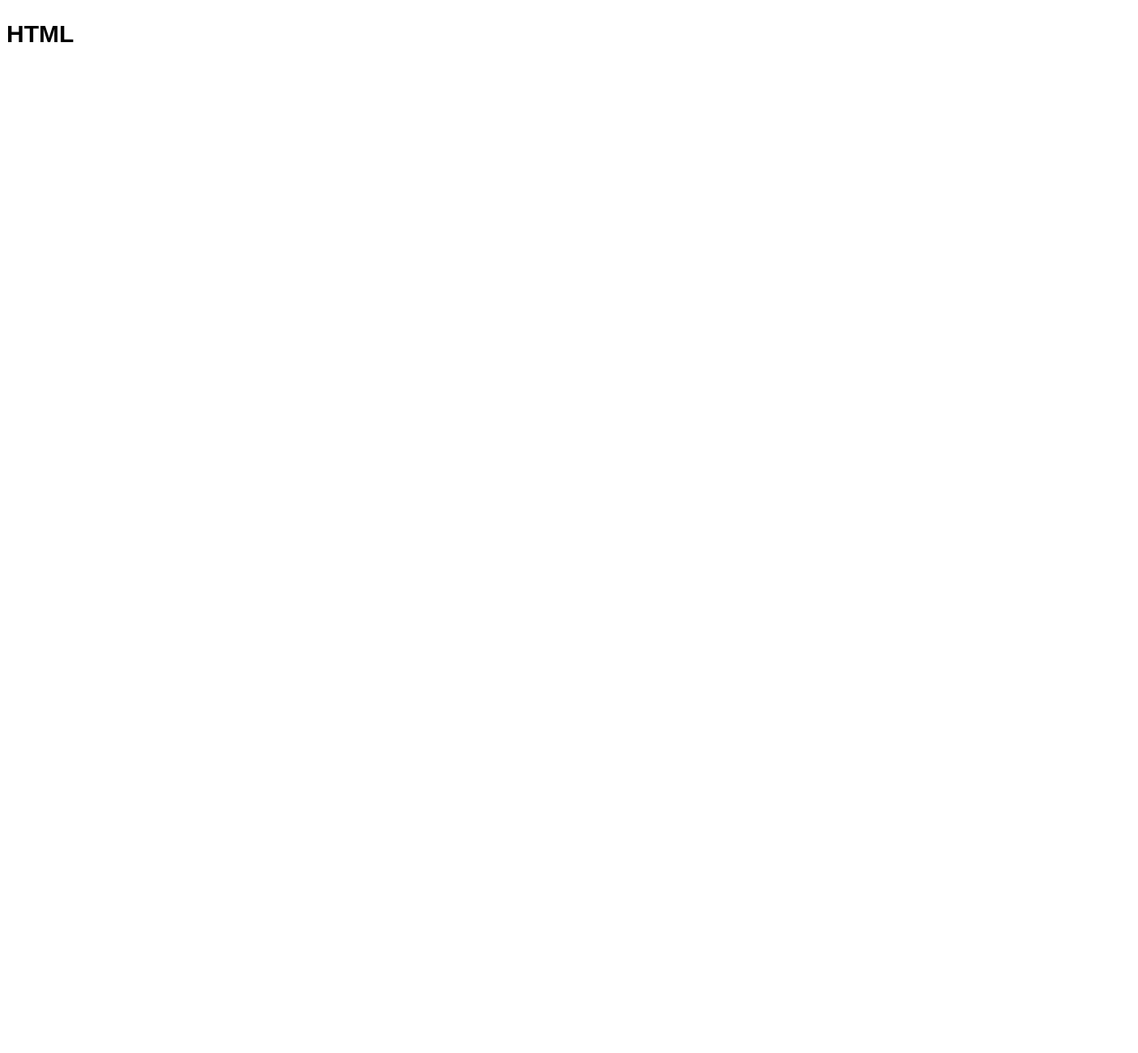
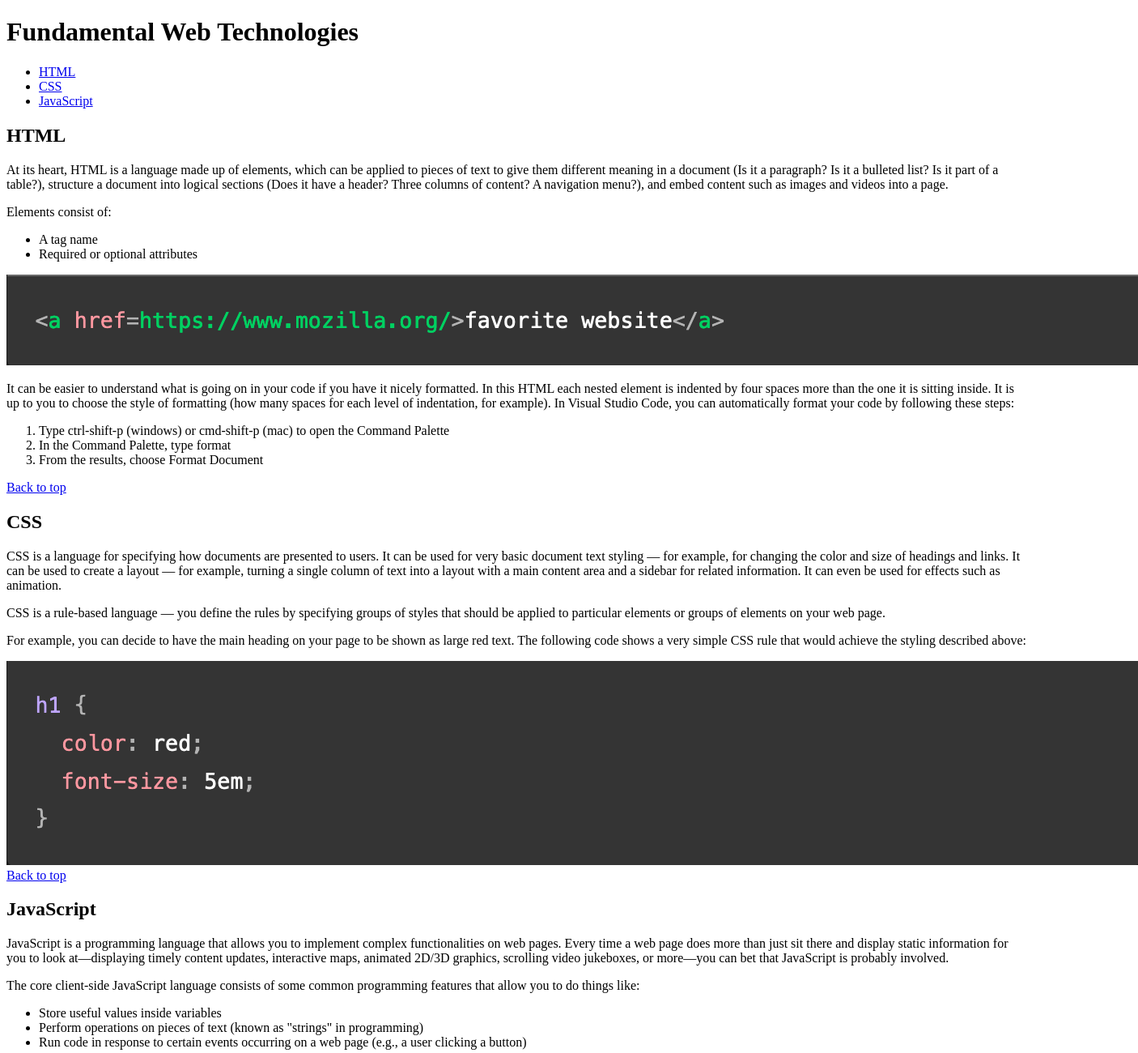
Before and after one commit to samafazil/ACIT1620, a plain HTML site: page week2/lab2-files/index.html in a window 1280 px wide. Shown: the top 1300 px of the page at 81% size, 1406 px wide, since content can reach past the window. Before the commit the page ends 800 px from the top, so only its background shows below. Drawn offline with Linux system fonts and the light colour scheme.

Commit message:
index.html

```diff
--- a/week2/lab2-files/index.html
+++ b/week2/lab2-files/index.html
@@ -1,16 +1,94 @@
 <!DOCTYPE html>
 <html lang="en">
-
-<section>
-    <h1> HTML </h1>
-</section>
 <head>
     <meta charset="UTF-8">
     <meta name="viewport" content="width=device-width, initial-scale=1.0">
-    <title>Document</title>
-    <link rel="stylesheet" href="lab2.css">
+    <title>Fundamental Web Technologies</title>
 </head>
 <body>
+    <h1>Fundamental Web Technologies</h1>
+    <nav>
+        <ul>
+            <li><a href="#html">HTML</a></li>
+            <li><a href="#css">CSS</a></li>
+            <li><a href="#javascript">JavaScript</a></li>
+        </ul>
+    </nav>
+</body>
 
-</body>
+<section id="html">
+    <h2>HTML</h2>
+    <p>At its heart, HTML is a language made up of elements, which can be applied to pieces of text to give them different meaning in a document (Is it a paragraph? Is it a bulleted list? Is it part of a table?),
+     structure a document into logical sections (Does it have a header? Three columns of content? A navigation menu?), and embed content such as images and videos into a page.</p>
+
+    <p>Elements consist of:</p>
+    <ul>
+        <li>A tag name</li>
+        <li>Required or optional attributes</li>
+    </ul>
+
+    <img src="element.png">
+
+
+    <p>It can be easier to understand what is going on in your code if you have it nicely formatted. In this HTML each nested element is indented by four spaces more than the one it is sitting inside. It is up to you to choose the style of formatting (how many spaces for each level of indentation, for example).
+        In Visual Studio Code, you can automatically format your code by following these steps:</p>
+
+
+    <ol>
+        <li>Type ctrl-shift-p (windows) or cmd-shift-p (mac) to open the Command Palette</li>
+        <li>In the Command Palette, type format</li>
+        <li>From the results, choose Format Document </li>
+    </ol>
+
+    <a href="#top">Back to top</a>
+
+</section>
+
+<section id="css">
+    <h2>CSS</h2>
+    <p> CSS is a language for specifying how documents are presented to users. It can be used for very basic document text styling — for example, for changing the color and size of headings and links.
+        It can be used to create a layout — for example, turning a single column of text into a layout with a main content area and a sidebar for related information. It can even be used for effects such as animation.</p>
+
+    <p>CSS is a rule-based language — you define the rules by specifying groups of styles that
+        should be applied to particular elements or groups of elements on your web page.</p>
+
+    <p>For example, you can decide to have the main heading on your page to be shown as large red text.
+        The following code shows a very simple CSS rule that would achieve the styling described above:</p>
+
+        <img src="css.png">
+
+        <a href="#top">Back to top</a>
+
+</section>
+
+
+<section id="javascript">
+    <h2>JavaScript</h2>
+    <p>JavaScript is a programming language that allows you to implement complex functionalities on web pages. Every time a web page does more than just sit there and display static information for you to look at—displaying timely content updates, interactive maps,
+        animated 2D/3D graphics, scrolling video jukeboxes, or more—you can bet that JavaScript is probably involved.</p>
+
+
+<p>The core client-side JavaScript language consists of some common programming features that allow you to do things like:</p>
+
+<ul>
+    <li>Store useful values inside variables</li>
+    <li>Perform operations on pieces of text (known as "strings" in programming)</li>
+    <li>Run code in response to certain events occurring on a web page (e.g., a user clicking a button)</li>
+</ul>
+
+<img src="script.png" >
+
+
+<p>  What is even more exciting however is the functionality built on top of the client-side JavaScript language.
+So-called Application Programming Interfaces (APIs) provide you with extra superpowers to use in your JavaScript code.
+</p>
+
+
+<p>APIs are ready-made sets of code building blocks that allow a developer to implement programs that would otherwise be hard or impossible to implement. They do the same thing for programming that ready-made furniture kits do for home building — it is much easier to take ready-cut panels and screw them together
+to make a bookshelf than it is to work out the design yourself, go and find the correct wood, cut all the panels to the right size and shape, find the correct-sized screws, and then put them together to make a bookshelf. </p>
+
+<a href="#top">Back to top</a>
+
+</section>
+
 </html>
```
